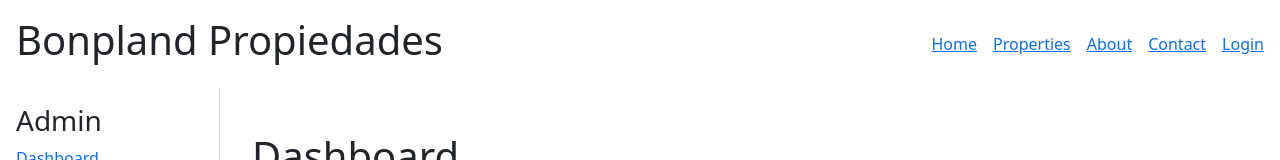
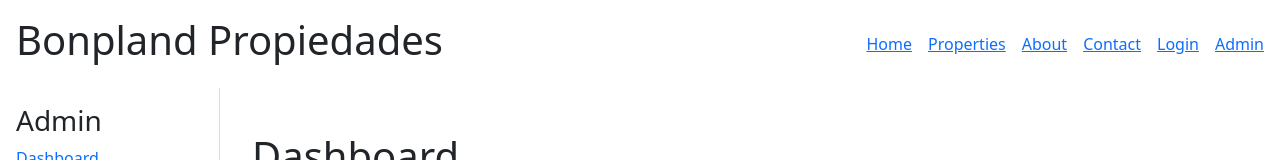
Before and after one commit to ali-zunega/project_bonpland, a React (Vite) app in the folder frontend/: page /admin in a window 1280 px wide. Shown: the top 160 px of the page. Built offline with nearby package versions, Linux system fonts and the light colour scheme.

Commit message:
Add admin route link to navbar

```diff
--- a/frontend/src/components/Navbar/Navbar.jsx
+++ b/frontend/src/components/Navbar/Navbar.jsx
@@ -11,6 +11,7 @@ const Navbar = () => {
                     <li><a href="/about">About</a></li>
                     <li><a href="/contact">Contact</a></li>
                     <li><a href="/login">Login</a></li>
+                    <li><a href="/admin">Admin</a></li>
                 </ul>
             </li>
         </nav>
```
Lines whose indentation alone changed are shown as unchanged.
